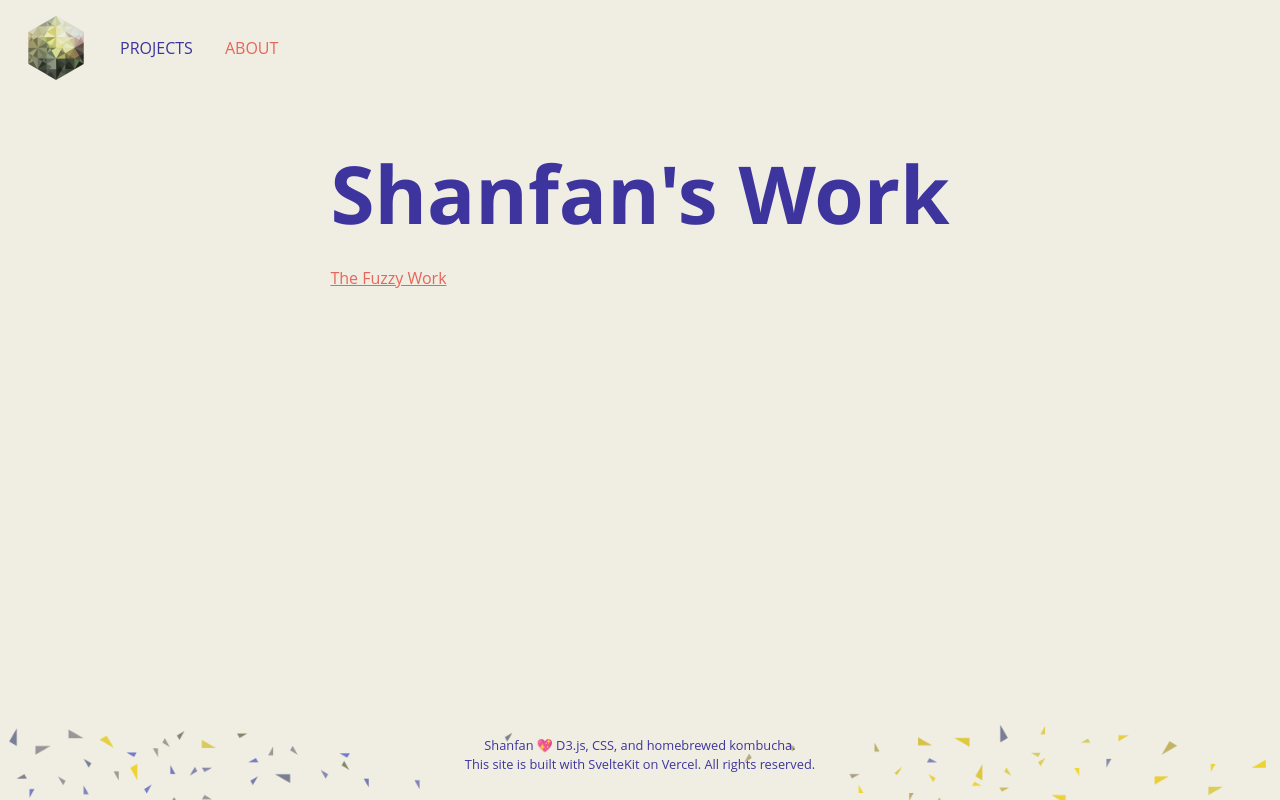
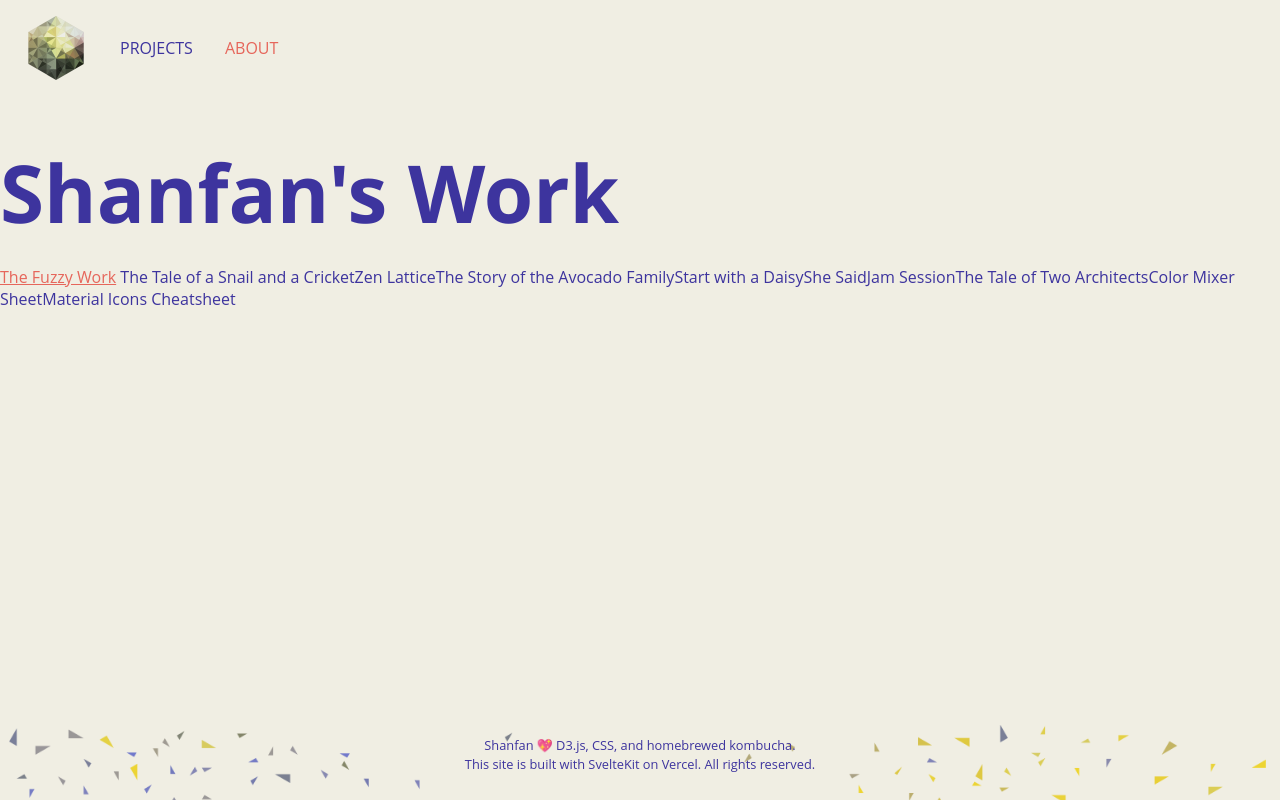
Before and after one commit to Shanfan/shanfanhuang.com, a SvelteKit app: page / in a window 1280 px wide. Built offline with nearby package versions, Linux system fonts and the light colour scheme; a web font is replaced by a local one.

Commit message:
Set up the codebase to process YAML files

```diff
--- a/package.json
+++ b/package.json
@@ -17,6 +17,7 @@
 	"devDependencies": {
 		"@eslint/compat": "^1.2.3",
 		"@fontsource/fira-mono": "^5.1.0",
+		"@modyfi/vite-plugin-yaml": "^1.1.1",
 		"@neoconfetti/svelte": "^2.2.1",
 		"@playwright/test": "^1.49.0",
 		"@sveltejs/adapter-vercel": "^5.5.0",
@@ -49,6 +50,7 @@
 	"dependencies": {
 		"d3": "^7.9.0",
 		"papaparse": "^5.5.2",
+		"pnpm": "^10.10.0",
 		"prismjs": "^1.30.0"
 	}
 }
--- /dev/null
+++ b/src/lib/data/projects.yaml
@@ -0,0 +1,88 @@
+- title: The Tale of a Snail and a Cricket
+  description: >-
+    An interactive children's book, built with React on Next.js. Combining scroll-based animation with cartoons,
+    this storybook has searchable speechbubbles and responsive comic panels.
+  link: https://sara-snail-cat-cricket.vercel.app/
+  imageUrl: /snail-cricket.jpg
+  tags:
+    - Cartoon
+    - Interactive Storytelling
+
+- title: Zen Lattice
+  description: >-
+    Lay your gaze on this meditative geometric animation. Use the controllers
+    to switch the color palette, adjust the spin speed and other visual parameters.
+    Built with Paper.js.
+  link: /rotating-lattice
+  imageUrl: /zen-lattice.jpg
+  tags:
+    - Geometry
+    - UI Experiment
+    - Game
+
+- title: The Story of the Avocado Family
+  description: >-
+    What does it take to birth a baby? Comic stripes made interactive.
+  link: projects/avocado-story/
+  imageUrl: /avo-fam.jpg
+  tags:
+    - Cartoon
+    - Interactive Storytelling
+    - Humor
+
+- title: Start with a Daisy
+  description: >-
+    An interactive visual poem that tells a simple yet universal truth: Every large
+    project starts with doing one small thing and doing it well. Built with GSAP.js.
+  link: projects/daisy/
+  imageUrl: /daisy.jpg
+  tags:
+    - Design Philosophy
+    - Interactive Storytelling
+
+- title: She Said
+  description: >-
+    Playing through memorable quotes from Sex and the City. Carrie Bradshaw might have said
+    a lot of horrendous things, but... she is still an icon of an era, albeit a passed one.
+  link: /shesaid
+  imageUrl: /she-said.png
+  tags:
+    - UI Experiment
+    - Typography
+    - Humor
+
+- title: Jam Session
+  description: >-
+    A companion game to Snail and Cricket. The interaction logic is complete, but the transition could be smoother, and music is needed!
+  link: https://sara-snail-cat-cricket.vercel.app/extras/puzzle
+  imageUrl: /snail-cricket-game.jpg
+  tags:
+    - Game
+    - UI Experiment
+
+- title: The Tale of Two Architects
+  description: >-
+    An investigation into the parallel lives of two iconic architects of the 20th century.
+  link: /a-tale-of-two-architects/
+  imageUrl: /a-tale-of-two-architects.jpg
+  tags:
+    - Design Philosophy
+    - History
+    - Interactive Storytelling
+
+- title: Color Mixer Sheet
+  description: A Cartesian solution for people who are bad at picking colors 😜
+  link: /color-sheet
+  imageUrl: /color-sheet.png
+  tags:
+    - Utility
+    - Humor
+
+- title: Material Icons Cheatsheet
+  description: >-
+    Before Material Icon provided "vague search", this app could help you find the "magnifier" when you
+    type "search" or "zoom in". <b>No longer maintained</b>
+  link: /material-icons-cheatsheet
+  imageUrl: /icon-cheatsheet.png
+  tags:
+    - Utility
--- a/src/routes/+page.js
+++ b/src/routes/+page.js
@@ -1,4 +1,5 @@
 import { dev } from '$app/environment';
+import projectData from '$lib/data/projects.yaml'
 
 // we don't need any JS on this page, though we'll load
 // it in dev so that we get hot module replacement
@@ -9,4 +10,5 @@ export const csr = dev;
 export const prerender = true;
 
 export function load() {
+    return { projectData };
 }
--- a/src/routes/+page.svelte
+++ b/src/routes/+page.svelte
@@ -1,4 +1,8 @@
 <script>
+	//@ts-nocheck
+	let { data } = $props();
+	const projects = data.projectData;
+	console.log(projects);
 </script>
 
 <svelte:head>
@@ -12,6 +16,9 @@
 	<h1>Shanfan's Work</h1>
 	<div class="container">
 		<a href="/the-fuzzy-work">The Fuzzy Work</a>
+		{#each projects as p}
+			{p.title}
+		{/each}
 	</div>
 </section>
 
--- a/src/routes/about/+page.js
+++ b/src/routes/about/+page.js
@@ -10,7 +10,7 @@ export const prerender = true;
 
 export function load() {
     return {
-        pageBg: "transparent",
+        pageBg: "var(--color-dark-bg)",
         theme: "light"
     }
 }
--- a/tsconfig.json
+++ b/tsconfig.json
@@ -10,7 +10,10 @@
 		"sourceMap": true,
 		"strict": true,
 		"moduleResolution": "bundler",
-		"allowSyntheticDefaultImports": true
+		"allowSyntheticDefaultImports": true,
+		"types": [
+			"@modyfi/vite-plugin-yaml/modules"
+		]
 	}
 	// Path aliases are handled by https://svelte.dev/docs/kit/configuration#alias
 	// except $lib which is handled by https://svelte.dev/docs/kit/configuration#files
--- a/vite.config.ts
+++ b/vite.config.ts
@@ -1,8 +1,9 @@
 import { defineConfig } from "vitest/config";
 import { sveltekit } from '@sveltejs/kit/vite';
+import ViteYaml from '@modyfi/vite-plugin-yaml';
 
 export default defineConfig({
-    plugins: [sveltekit()],
+    plugins: [sveltekit(), ViteYaml()],
 
     test: {
         include: ['src/**/*.{test,spec}.{js,ts}']
```
Also changed, not shown: 1 other file (tests, documents, lock files or other folders).
